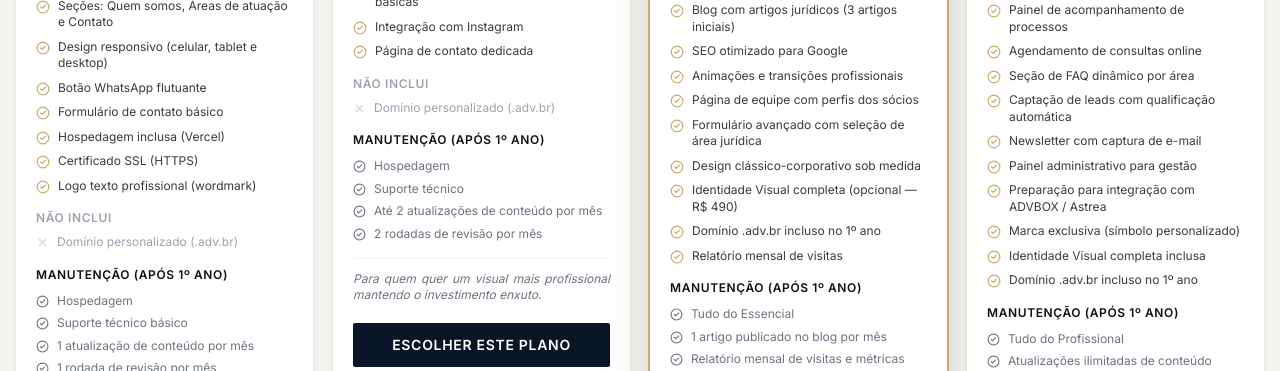
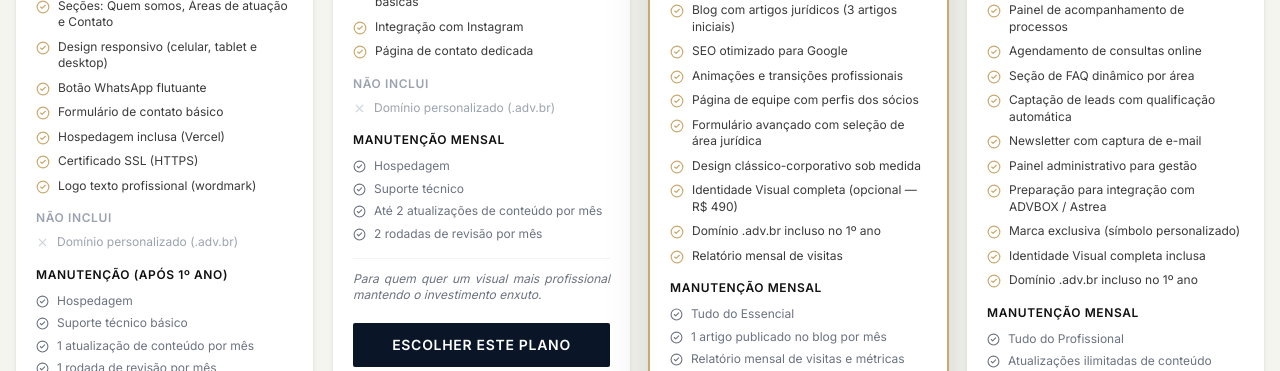
Before and after one commit to guitorade/HC-adv, a React (Vite) app: page /proposta in a window 1280 px wide. Shown: the part 1220-1591 px from the top of the page. Built offline with nearby package versions, Linux system fonts and the light colour scheme; no server answers.

Commit message:
fix(proposal): label manutenção mensal nos planos pagos

```diff
--- a/src/pages/Proposal.jsx
+++ b/src/pages/Proposal.jsx
@@ -277,7 +277,7 @@ function PlanCard({ plan, index }) {
 
         <div>
           <p className="font-inter font-semibold text-black text-xs uppercase tracking-wider mb-2.5">
-            Manutenção {plan.isFree ? '(após 1º ano)' : '(após 1º ano)'}
+            Manutenção {plan.isFree ? '(após 1º ano)' : 'mensal'}
           </p>
           <ul className="space-y-1.5">
             {plan.maintenance.map((m) => (
```
